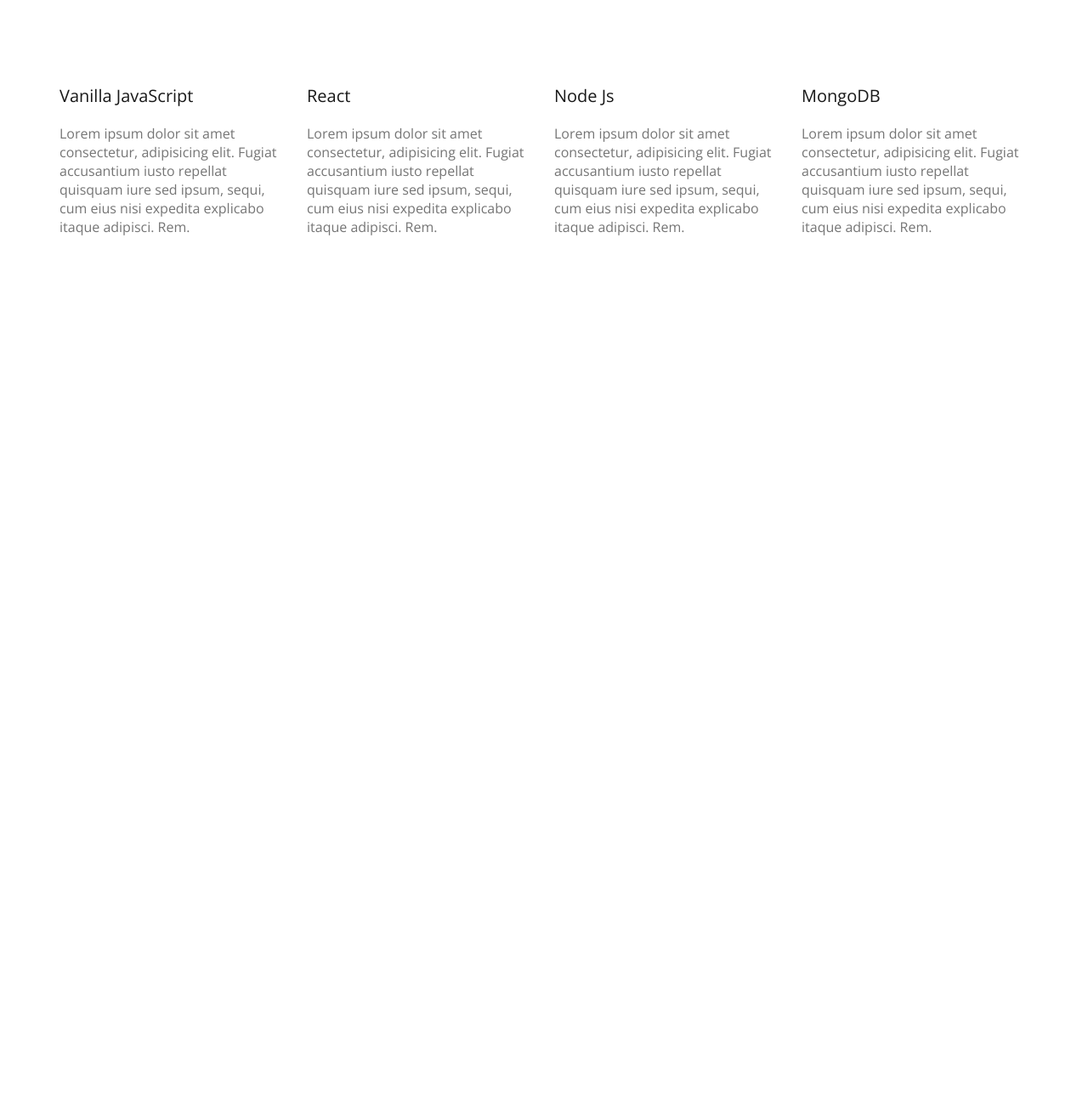
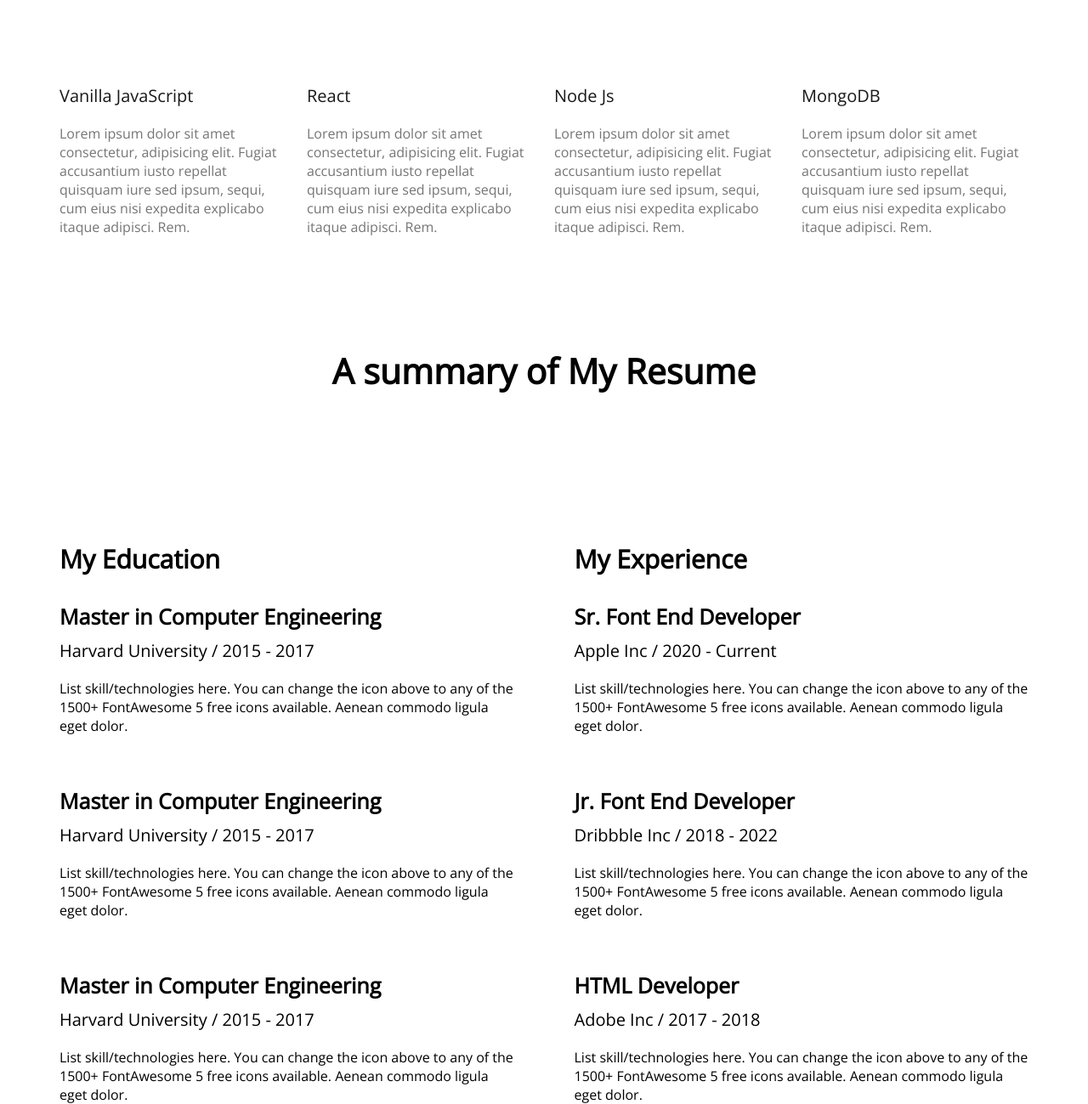
Before and after one commit to Zinnat-Azum/Devloper-Zinnat, a plain HTML site: page index.html in a window 1280 px wide. Shown: the part 1433-2732 px from the top of the page at 85% size. Before the commit the page ends 1711 px from the top, so only its background shows below. Drawn offline with nearby package versions, Linux system fonts and the light colour scheme.

Commit message:
3rd commit

```diff
--- a/index.html
+++ b/index.html
@@ -80,7 +80,53 @@
                 </div>
             </div>
         </section>
-
+            <div class="resume-title">
+                <h3>A summary of My Resume</h3>
+            </div>
+        <section class="resume-contant">
+            <div class="resume-all">
+                <div class="resume">
+                    <h4 class="value">My Education</h4>
+                    <h5 class="value-title">Master in Computer Engineering</h5>
+                    <p class="date">Harvard University / 2015 - 2017</p>
+                    <p>List skill/technologies here. You can change the icon above
+                    to any of the 1500+ FontAwesome 5 free icons available. Aenean commodo ligula eget dolor.</p>
+                </div>
+                <div class="resume">
+                    <h5 class="value-title">Master in Computer Engineering</h5>
+                    <p class="date">Harvard University / 2015 - 2017</p>
+                    <p>List skill/technologies here. You can change the icon above
+                        to any of the 1500+ FontAwesome 5 free icons available. Aenean commodo ligula eget dolor.</p>
+                </div>
+                <div class="resume">
+                    <h5 class="value-title">Master in Computer Engineering</h5>
+                    <p class="date">Harvard University / 2015 - 2017</p>
+                    <p>List skill/technologies here. You can change the icon above
+                        to any of the 1500+ FontAwesome 5 free icons available. Aenean commodo ligula eget dolor.</p>
+                </div>
+            </div>
+            <div>
+                <div class="resume">
+                    <h4 class="value">My Experience</h4>
+                    <h5 class="value-title">Sr. Font End Developer</h5>
+                    <p class="date">Apple Inc / 2020 - Current</p>
+                    <p>List skill/technologies here. You can change the icon above
+                        to any of the 1500+ FontAwesome 5 free icons available. Aenean commodo ligula eget dolor.</p>
+                </div>
+                <div class="resume">
+                    <h5 class="value-title">Jr. Font End Developer</h5>
+                    <p class="date">Dribbble Inc / 2018 - 2022</p>
+                    <p>List skill/technologies here. You can change the icon above
+                        to any of the 1500+ FontAwesome 5 free icons available. Aenean commodo ligula eget dolor.</p>
+                </div>
+                <div class="resume">
+                    <h5 class="value-title">HTML Developer</h5>
+                    <p class="date">Adobe Inc / 2017 - 2018</p>
+                    <p>List skill/technologies here. You can change the icon above
+                        to any of the 1500+ FontAwesome 5 free icons available. Aenean commodo ligula eget dolor.</p>
+                </div>
+            </div>
+        </section>
     </main>
     <footer>
 
--- a/styles/style.css
+++ b/styles/style.css
@@ -136,3 +136,33 @@ main{
     padding: 30px;
 
 }
+
+/* Resume style */
+.resume-title{
+    font-size: 35px;
+    text-align: center;
+    margin-top: 130px;
+    margin-bottom: 113px;
+}
+.resume-contant{
+    display: flex;
+}
+.resume-all{
+    margin-right: 71px;
+}
+.resume{
+    margin-top: 60px;
+
+}
+.value{
+    margin-bottom: 30px;
+    font-size: 30px;
+}
+.value-title{
+    font-size: 25px;
+    margin-bottom: 10px;
+}
+.date{
+    font-size: 20px;
+    margin-bottom: 20px;
+}
```
